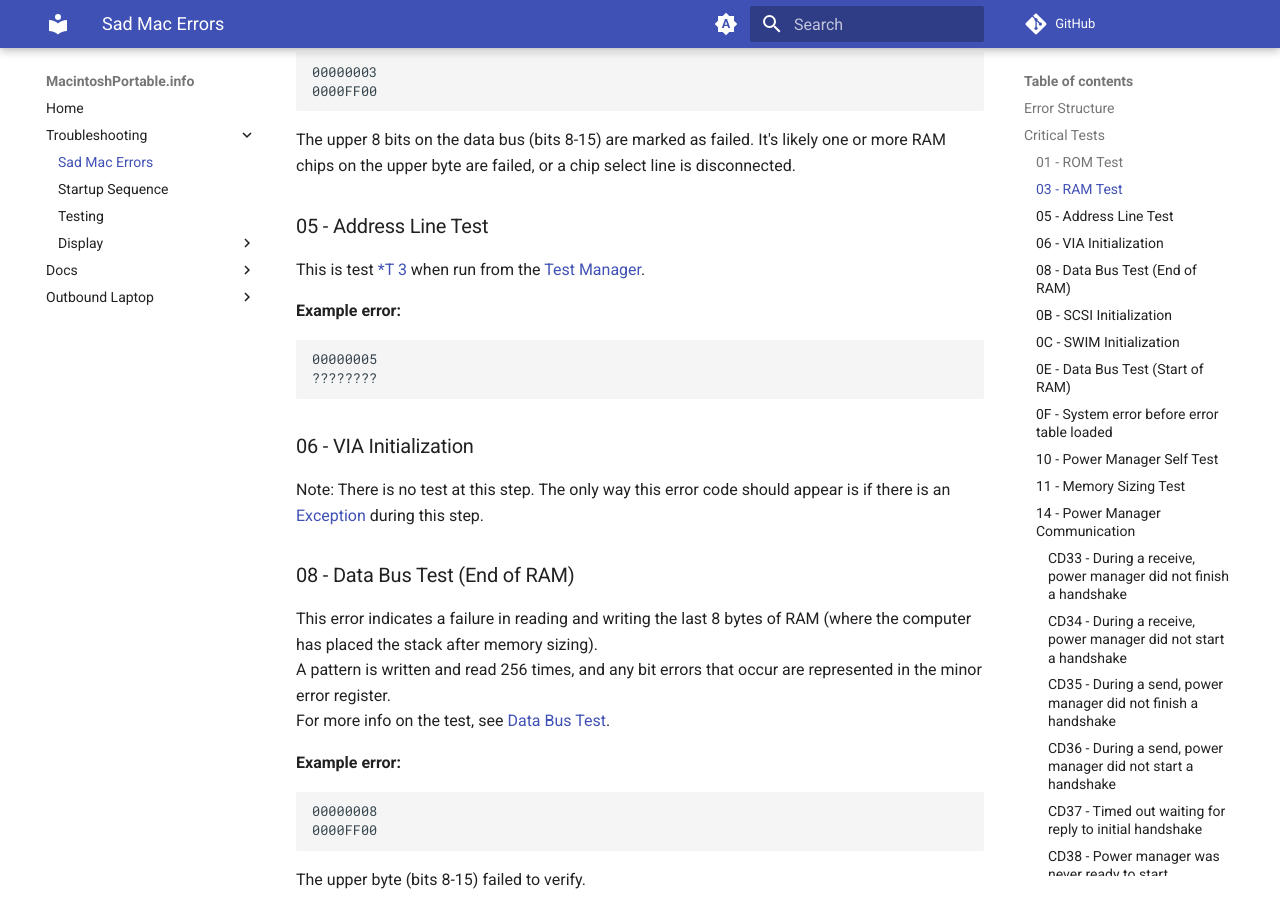
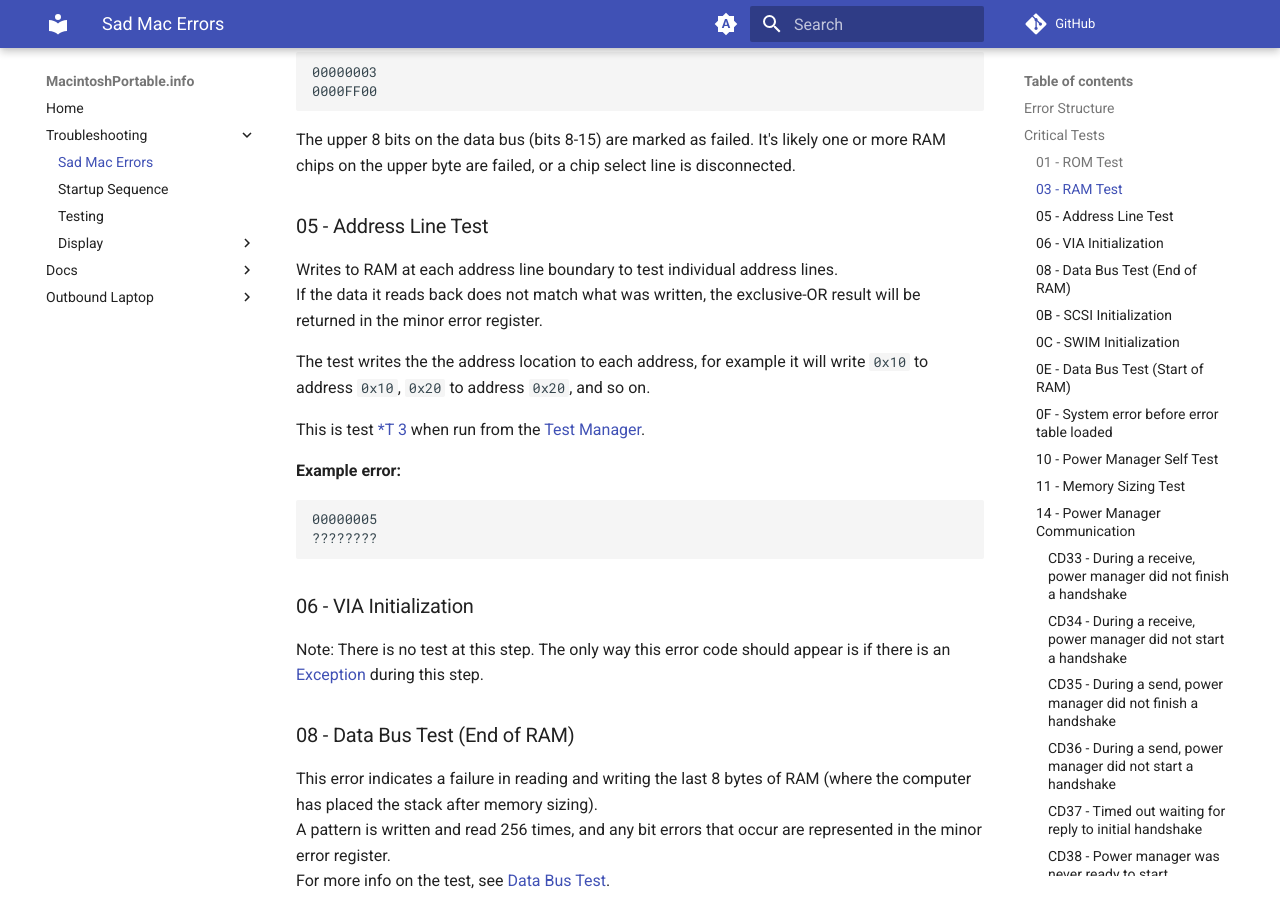
Before and after one commit to rezafouladian/MacintoshPortable, an MkDocs documentation site: the page built from docs/SadMac.md, in a window 1280 px wide and 900 px high, scrolled down 1649 px. Built offline with MkDocs 1.6.1 and Material for MkDocs 9.7.7, drawn with Linux system fonts in a browser that asks for light colours; comment, search, counter and statistics services are not loaded.

Commit message:
Update address line test details

```diff
--- a/docs/SadMac.md
+++ b/docs/SadMac.md
@@ -58,6 +58,11 @@ Data bit 6 is marked as failed.
 The upper 8 bits on the data bus (bits 8-15) are marked as failed. It's likely one or more RAM chips on the upper byte are failed, or a chip select line is disconnected.
 
 ### 05 - Address Line Test
+Writes to RAM at each address line boundary to test individual address lines.
+If the data it reads back does not match what was written, the exclusive-OR result will be returned in the minor error register.
+
+The test writes the the address location to each address, for example it will write `0x10` to address `0x10`, `0x20` to address `0x20`, and so on.
+
 This is test [*T 3](TestManager.md#test-3-address-line-test) when run from the [Test Manager](TestManager.md).
 
 **Example error:**
```
